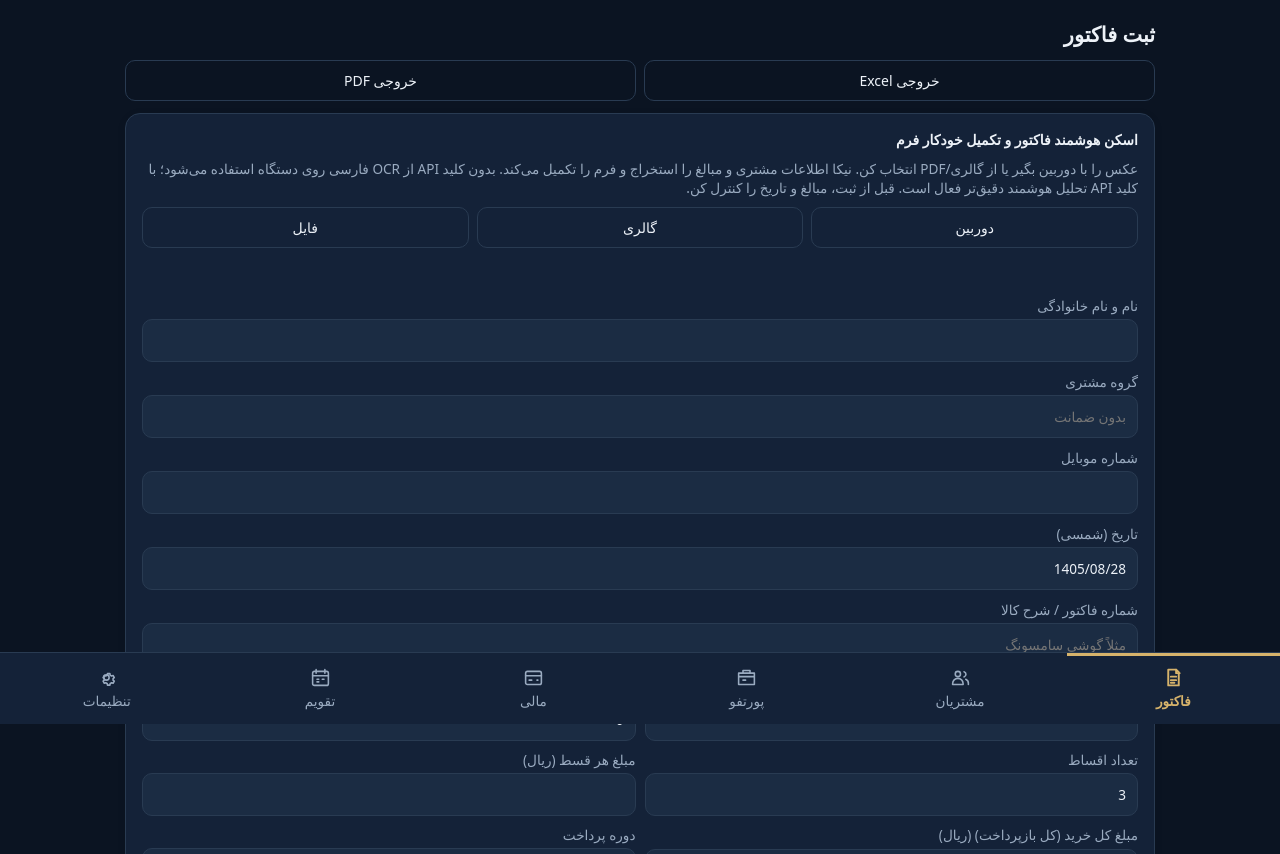
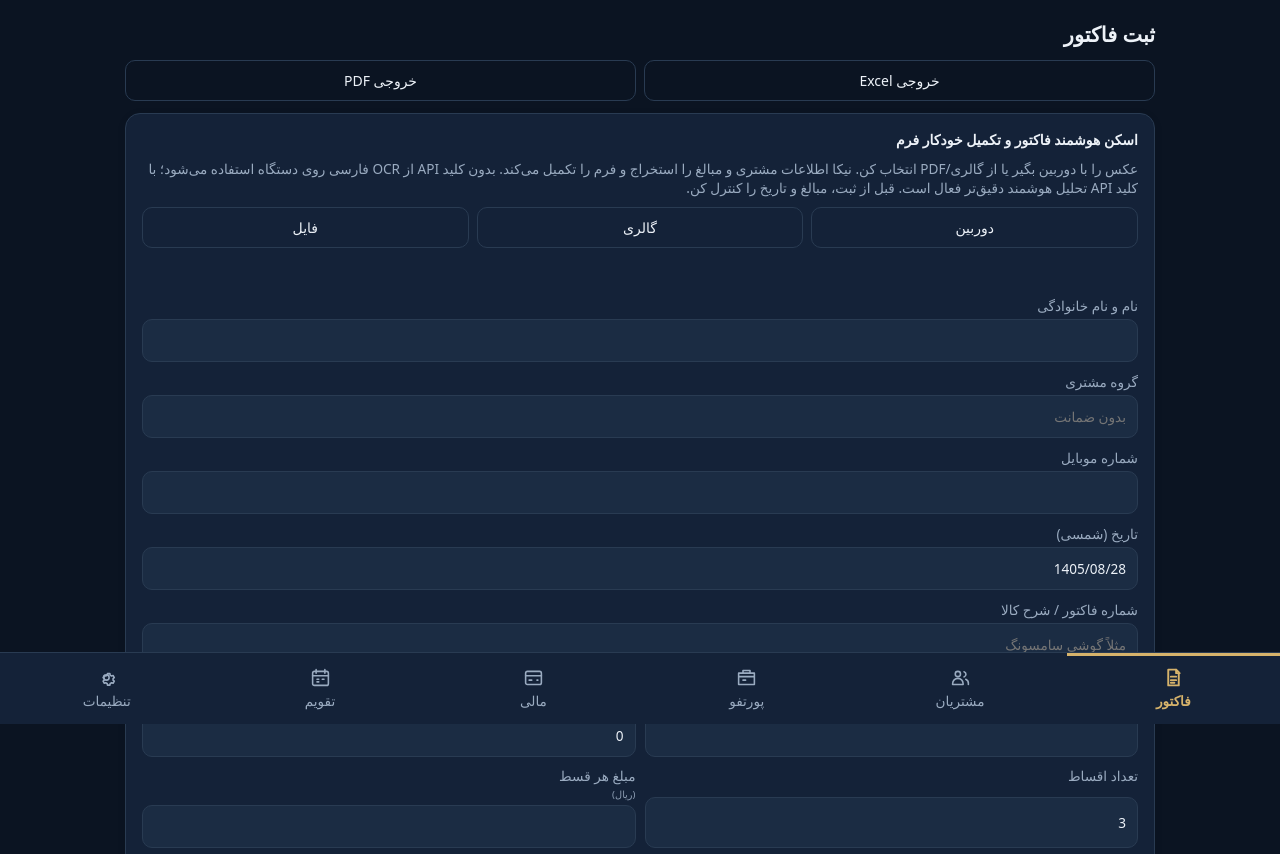
Before and after one commit to nrazaniemail-ship-it/nika, a plain HTML site: page index.html in a window 1280 px wide. Shown: the part 76-930 px from the top of the page. Drawn offline with Linux system fonts and the light colour scheme.

Commit message:
Reduce font size of rial currency labels

```diff
--- a/index.html
+++ b/index.html
@@ -44,6 +44,7 @@ button{font:inherit;cursor:pointer}button:focus-visible,input:focus-visible,sele
 .card{background:var(--c);border:1px solid var(--l);border-radius:14px;margin-bottom:10px;padding:14px}
 .card.lt{border-inline-start:5px solid var(--bad)}
 .f{display:grid;gap:10px}label{display:grid;gap:4px;font-size:.85rem;color:var(--m)}
+.money-unit{font-size:.72em;font-weight:400;line-height:1.2;white-space:nowrap;opacity:.9}
 input,select{font:inherit;padding:11px;border:1px solid var(--l);border-radius:10px;background:var(--bg);color:var(--t);width:100%}
 input[type=date]{direction:ltr;text-align:right}
 .p{background:var(--g);color:var(--gt);border:0;border-radius:10px;padding:12px;font-weight:600}
@@ -204,7 +205,7 @@ nav button{color:var(--m)}nav button.on{color:var(--g);box-shadow:inset 0 3px va
   <label>گروه مشتری<input id="f_grp" list="grps" placeholder="بدون ضمانت"><datalist id="grps"><option value="بدون ضمانت"><option value="با ضمانت"></datalist></label>
   <label>شماره موبایل<input id="f_phone" inputmode="tel"></label>
   <label>تاریخ (شمسی)<input id="f_date" inputmode="numeric" dir="ltr" style="text-align:right" placeholder="1405/08/10"></label>
-  <div class="invoice-grid"><label class="wide">شماره فاکتور / شرح کالا<input id="f_item" placeholder="مثلاً گوشی سامسونگ"></label><label>مبلغ کل کالا (ریال)<input id="f_total" inputmode="numeric"></label><label>پیش‌پرداخت (ریال)<input id="f_pre" inputmode="numeric" value="0"></label><label>تعداد اقساط<input id="f_count" inputmode="numeric" value="3"></label><label>مبلغ هر قسط (ریال)<input id="f_inst" inputmode="numeric"></label><label>مبلغ کل خرید (کل بازپرداخت) (ریال)<input id="f_repay_total" inputmode="numeric" readonly aria-label="مبلغ کل خرید، کل بازپرداخت به ریال"></label><label>دوره پرداخت<select id="f_period"><option value="1">ماهانه</option><option value="2">هر دو ماه</option><option value="3">هر سه ماه</option><option value="14d">هر ۱۴ روز</option><option value="7d">هفتگی</option></select></label><label>تاریخ اولین قسط (شمسی)<input id="f_start" inputmode="numeric" dir="ltr" style="text-align:right" placeholder="1405/09/10"></label></div><div class="invoice-total" id="invoiceCalc"><div><small>کل بازپرداخت با پیش‌پرداخت</small><b id="f_repay_view">—</b></div><div><small>مانده پس از پیش‌پرداخت</small><b id="f_balance_view">—</b></div></div>
+  <div class="invoice-grid"><label class="wide">شماره فاکتور / شرح کالا<input id="f_item" placeholder="مثلاً گوشی سامسونگ"></label><label>مبلغ کل کالا <small class="money-unit">(ریال)</small><input id="f_total" inputmode="numeric"></label><label>پیش‌پرداخت <small class="money-unit">(ریال)</small><input id="f_pre" inputmode="numeric" value="0"></label><label>تعداد اقساط<input id="f_count" inputmode="numeric" value="3"></label><label>مبلغ هر قسط <small class="money-unit">(ریال)</small><input id="f_inst" inputmode="numeric"></label><label>مبلغ کل خرید (کل بازپرداخت) <small class="money-unit">(ریال)</small><input id="f_repay_total" inputmode="numeric" readonly aria-label="مبلغ کل خرید، کل بازپرداخت به ریال"></label><label>دوره پرداخت<select id="f_period"><option value="1">ماهانه</option><option value="2">هر دو ماه</option><option value="3">هر سه ماه</option><option value="14d">هر ۱۴ روز</option><option value="7d">هفتگی</option></select></label><label>تاریخ اولین قسط (شمسی)<input id="f_start" inputmode="numeric" dir="ltr" style="text-align:right" placeholder="1405/09/10"></label></div><div class="invoice-total" id="invoiceCalc"><div><small>کل بازپرداخت با پیش‌پرداخت</small><b id="f_repay_view">—</b></div><div><small>مانده پس از پیش‌پرداخت</small><b id="f_balance_view">—</b></div></div>
   <label><span><input type="checkbox" id="f_acc" style="width:auto" checked> حسابداری</span></label>
   <label><span><input type="checkbox" id="f_fol" style="width:auto" checked> پیگیری اقساط</span></label>
   <p class="msg e" id="ferr"></p>
```
